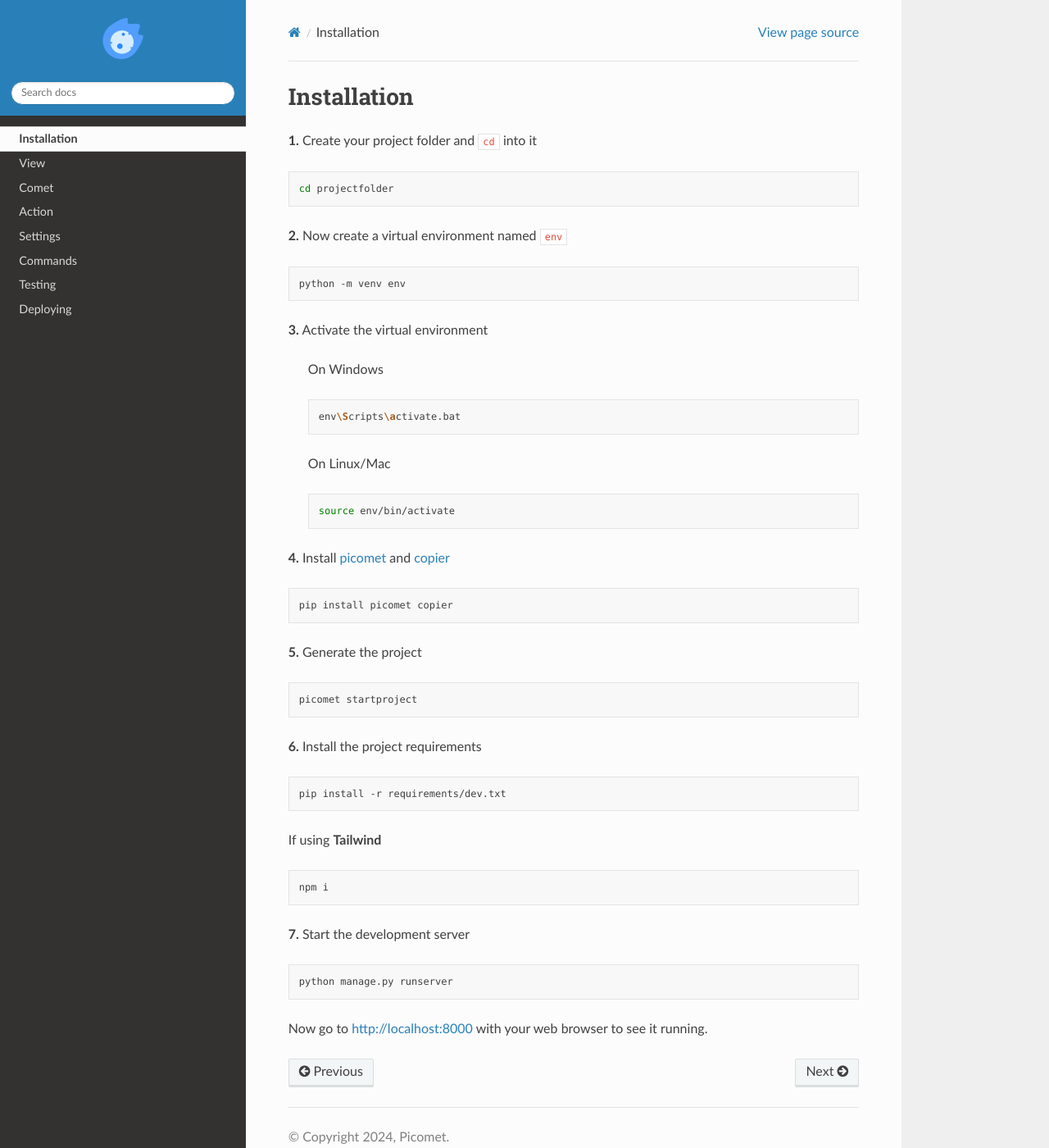
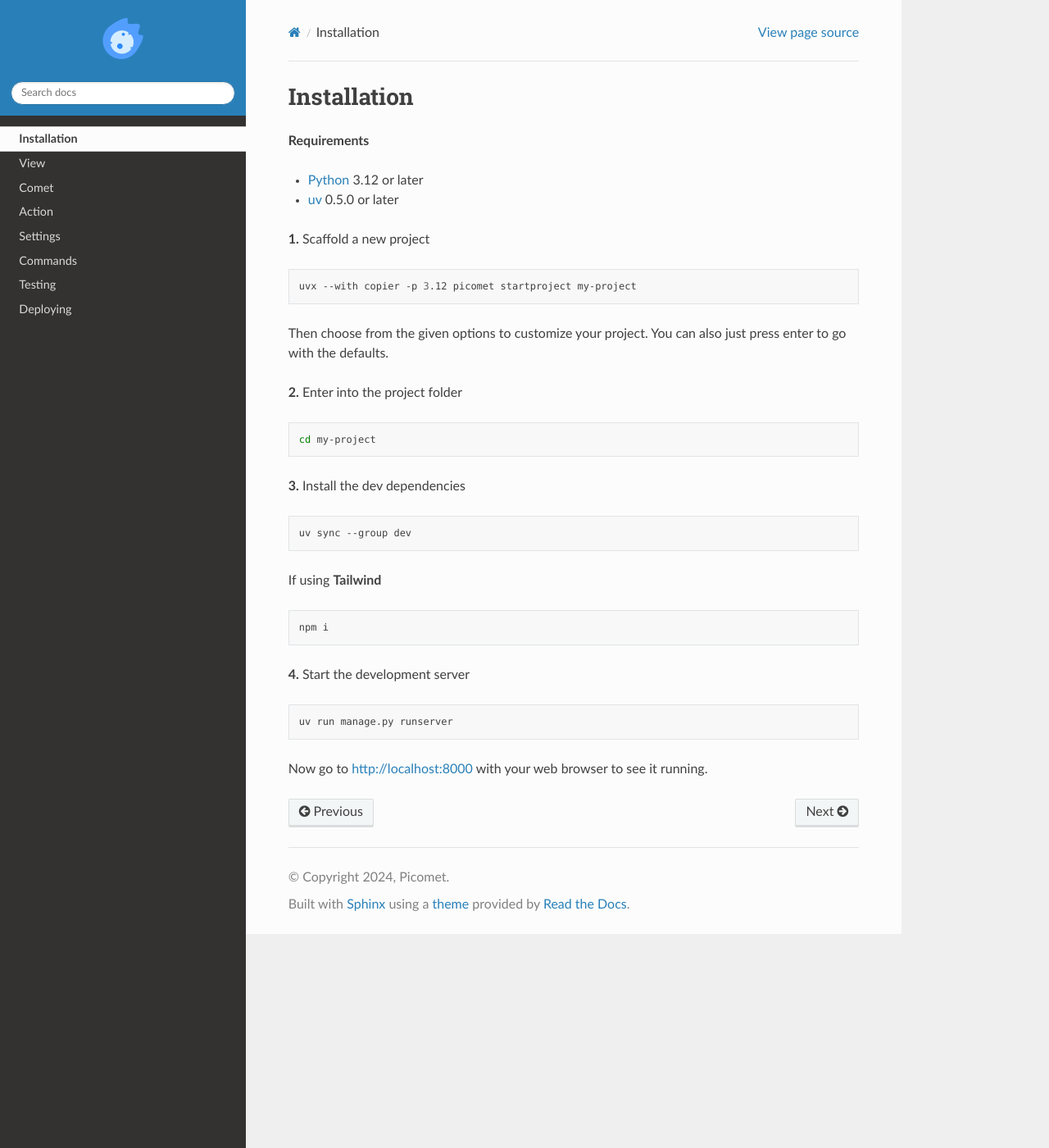
Before and after one commit to picomet/picomet, a Sphinx documentation site: the page built from docs/source/installation.rst, in a window 1280 px wide and 1400 px high. Shown: the whole window at 82% size. Built offline with Sphinx 7.4.7 and the Read the Docs theme 3.1.0, drawn with Linux system fonts in a browser that asks for light colours.

Commit message:
feat: use uv

```diff
--- a/docs/source/installation.rst
+++ b/docs/source/installation.rst
@@ -1,56 +1,33 @@
 Installation
 ============
 
+**Requirements**
+
+-   `Python <https://www.python.org/downloads>`_ 3.12 or later
+-   `uv <https://docs.astral.sh/uv/getting-started/installation>`_ 0.5.0 or later
+
 **1.**
-Create your project folder and ``cd`` into it
+Scaffold a new project
 
 .. code-block:: shell
 
-  cd projectfolder
+  uvx --with copier -p 3.12 picomet startproject my-project
+
+Then choose from the given options to customize your project. You can also just press enter to go with the defaults.
 
 **2.**
-Now create a virtual environment named ``env``
+Enter into the project folder
 
 .. code-block:: shell
 
-  python -m venv env
+  cd my-project
 
 **3.**
-Activate the virtual environment
-
-  On Windows
-
-  .. code-block:: shell
-
-    env\Scripts\activate.bat
-
-  On Linux/Mac
-
-  .. code-block:: shell
-
-    source env/bin/activate
-
-
-**4.**
-Install `picomet <https://pypi.org/project/picomet>`_ and `copier <https://pypi.org/project/copier>`_
+Install the dev dependencies
 
 .. code-block:: shell
 
-  pip install picomet copier
-
-**5.**
-Generate the project
-
-.. code-block:: shell
-
-  picomet startproject
-
-**6.**
-Install the project requirements
-
-.. code-block:: shell
-
-  pip install -r requirements/dev.txt
+  uv sync --group dev
 
 If using **Tailwind**
 
@@ -58,12 +35,12 @@
 
   npm i
 
-**7.**
+**4.**
 Start the development server
 
 .. code-block:: shell
 
-  python manage.py runserver
+  uv run manage.py runserver
 
 
 Now go to http://localhost:8000 with your web browser to see it running.
--- a/src/picomet/template/requirements/dev.txt.jinja
+++ /dev/null
@@ -1,6 +0,0 @@
--r base.txt
-channels==4.0.0
-daphne==4.1.2{% if Precommit %}
-pre-commit==4.0.1{% endif %}{% if Ruff %}
-ruff==0.6.9{% endif %}
-watchdog==4.0.0
```
Also changed, not shown: README.md (+6 -0 lines), docs/source/comet.rst (+4 -4 lines), docs/source/deploying.rst (+13 -4 lines), src/picomet/template/pyproject.toml.jinja (added, +44 -0 lines), src/picomet/template/requirements/base.txt.jinja (deleted, +0 -8 lines), src/picomet/template/{% if Ruff %}pyproject.toml{% endif %}.jinja (deleted, +0 -17 lines), 2 other files.
